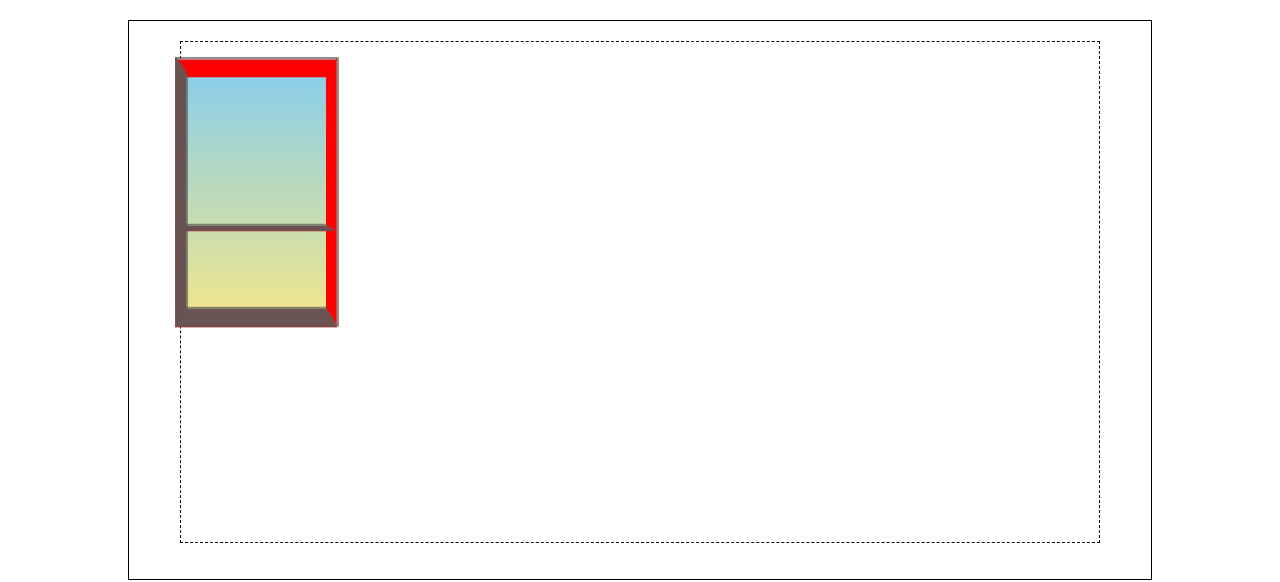
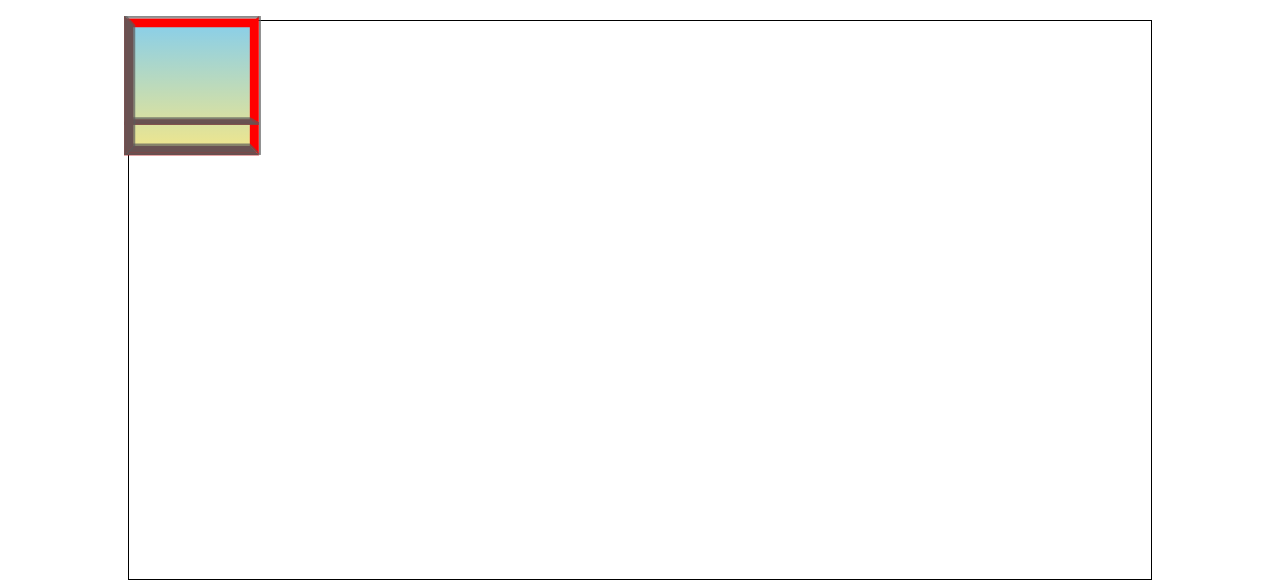
Before and after one commit to born-kes/furniture-model3d-reactjs, a React (Create React App) app: page / in a window 1280 px wide. Shown: the top 582 px of the page. Built offline with nearby package versions, Linux system fonts and the light colour scheme.

Commit message:
add context.provider

```diff
--- a/src/App.js
+++ b/src/App.js
@@ -1,9 +1,12 @@
+import {DataProvider} from "./Data/Context";
 import Model3d from "./components/Model3d/Model3d";
 
 function App() {
-    return <div className="modelBox">
-        <Model3d/>
-    </div>;
+    return (
+        <DataProvider>
+            <Model3d/>
+        </DataProvider>
+    );
 }
 
 export default App;
--- /dev/null
+++ b/src/Data/Context.jsx
@@ -0,0 +1,34 @@
+import {createContext, useState} from "react";
+
+export const DataContext = createContext();
+
+export const DataProvider = ({children}) => {
+    const furniture = {
+        width: 500,
+        height: 516,
+        size: 300,
+    };
+    const elements = [
+        {id: 1, className: 'sidewall right', figure: {width: furniture.size, height: furniture.height, size: 10}},
+        {id: 2, className: 'capture top', figure: {width: furniture.width, height: furniture.size, size: 10}},
+        {id: 3, className: 'capture bottom', figure: {width: furniture.width, height: furniture.size, size: 10}},
+        {id: 4, className: 'shelves', figure: {width: furniture.width, height: furniture.size - 10, size: 10}},
+        {id: 5, className: "sidewall left", figure: {width: furniture.size, height: furniture.height, size: 10}},
+        // {id: 6, className: 'door', figure: {width: furniture.width - 10, height: furniture.height - 10, size: 10}},
+    ];
+    const model3d = {
+        // transform: `rotateX(${dimensions.dagx}) rotateY(${dimensions.dagy}) `,
+        transition: "all 1s ease-in-out",
+        "--furniture--width": `${furniture.width}px`,
+        "--furniture--height": `${furniture.height}px`,
+        "--furniture--size": `${furniture.size}px`,
+    };
+
+    const [models, setData] = useState({furniture: furniture, elements: elements, model3d: model3d});
+
+    return (
+        <DataContext.Provider value={[models, setData]}>
+            {children}
+        </DataContext.Provider>
+    );
+}
--- a/src/components/Model3d/Model3d.jsx
+++ b/src/components/Model3d/Model3d.jsx
@@ -1,23 +1,12 @@
-import React, {useState} from "react";
+import React, {useContext} from "react";
+import {DataContext} from "../../Data/Context";
 import FigureBox from "../FigureBox/FigureBox";
 import "./Model3d.css";
 
 const Model3d = () => {
-    const [furniture] = useState({
-        width: 600,
-        height: 1000,
-        size: 300,
-    });
-    const [element] = useState([
-        {id: 1, className: 'sidewall right', figure: {width: furniture.size, height: furniture.height, size: 10}},
-        {id: 2, className: 'capture top', figure: {width: furniture.width, height: furniture.size, size: 10}},
-        {id: 3, className: 'capture bottom', figure: {width: furniture.width, height: furniture.size, size: 10}},
-        {id: 4, className: 'shelves', figure: {width: furniture.width - 10, height: furniture.size - 10, size: 10}},
-        {id: 5, className: "sidewall left", figure: {width: furniture.size, height: furniture.height, size: 10}},
-        // {id: 6, className: 'door', figure: {width: furniture.width - 10, height: furniture.height - 10, size: 10}},
-    ]);
+
+    const [{furniture, elements}] = useContext(DataContext);
     const model3d = {
-        // transform: `rotateX(${dimensions.dagx}) rotateY(${dimensions.dagy}) `,
         transition: "all 1s ease-in-out",
         "--furniture--width": `${furniture.width}px`,
         "--furniture--height": `${furniture.height}px`,
@@ -27,7 +16,7 @@ const Model3d = () => {
     return (
         <div className="model3d" title="scene3d" style={model3d}>
             <div className={"model3d-content furniture"} id="scene3d" >
-                {element.map(({id, className = '', figure = {}}) => (
+                {elements.map(({id, className = '', figure = {}}) => (
                     <FigureBox key={id} className={className} figure={figure}/>
                 ))}
             </div>
```
